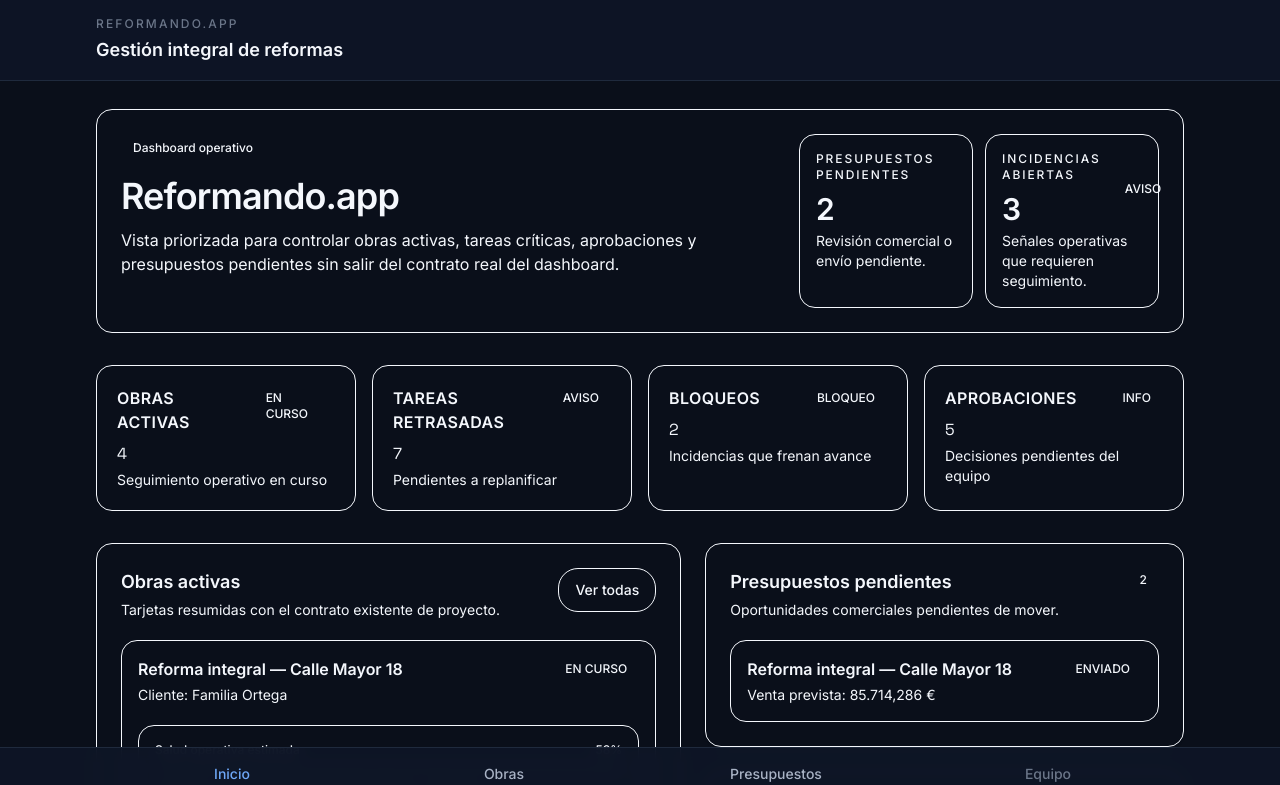
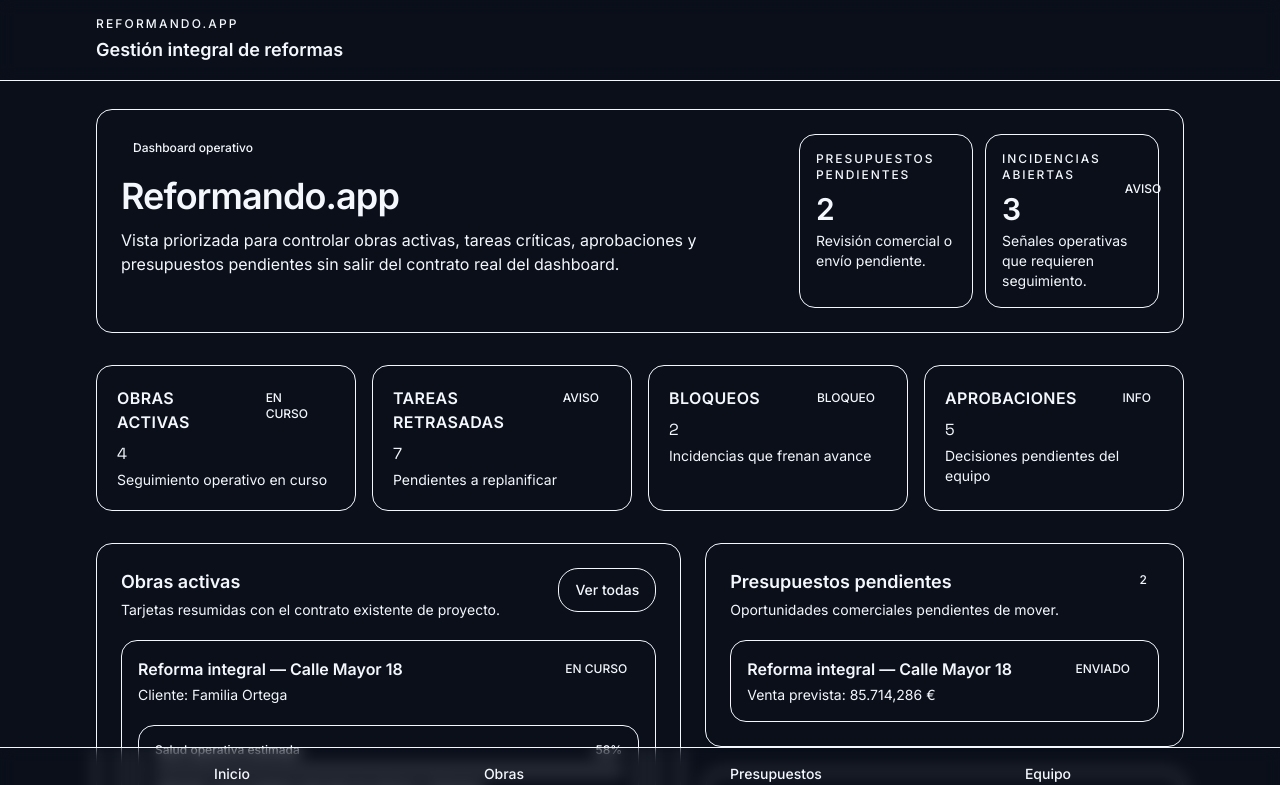
Before and after one commit to ReformandoPro/reforapp, a Next.js app: page / in a window 1280 px wide. Shown: the top 785 px of the page. Built offline with nearby package versions, Linux system fonts and the light colour scheme.

Commit message:
refactor(ui): migrate AppShell to semantic tokens

```diff
--- a/src/components/layout/AppShell.tsx
+++ b/src/components/layout/AppShell.tsx
@@ -13,23 +13,17 @@ const navigationItems: Array<{
 
 export function AppShell({ children }: { children: ReactNode }) {
   return (
-    <div className="min-h-screen bg-[var(--bg-base)] text-[var(--text-primary)]">
-      <header className="sticky top-0 z-10 border-b border-b-[var(--border-subtle)] bg-[var(--bg-surface)]/95 backdrop-blur">
+    <div className="min-h-screen bg-bg-base text-content-primary">
+      <header className="sticky top-0 z-10 border-b border-subtle bg-bg-surface/95 backdrop-blur">
         <div className="mx-auto flex max-w-6xl flex-col gap-1 px-4 py-4 sm:px-6 lg:px-8">
-          <p className="text-xs font-medium uppercase tracking-[0.18em] text-[var(--text-tertiary)]">
-            Reformando.app
-          </p>
-          <h1 className="text-lg font-semibold text-[var(--text-primary)]">
-            Gestión integral de reformas
-          </h1>
+          <p className="text-xs font-medium uppercase tracking-[0.18em] text-content-tertiary">Reformando.app</p>
+          <h1 className="text-lg font-semibold text-content-primary">Gestión integral de reformas</h1>
         </div>
       </header>
 
-      <main className="mx-auto w-full max-w-6xl px-4 py-6 pb-24 sm:px-6 lg:px-8">
-        {children}
-      </main>
+      <main className="mx-auto w-full max-w-6xl px-4 py-6 pb-24 sm:px-6 lg:px-8">{children}</main>
 
-      <nav className="fixed inset-x-0 bottom-0 z-10 border-t border-t-[var(--border-subtle)] bg-[var(--bg-surface)]/95 backdrop-blur">
+      <nav className="fixed inset-x-0 bottom-0 z-10 border-t border-subtle bg-bg-surface/95 backdrop-blur">
         <div className="mx-auto flex max-w-6xl items-center justify-around px-2 py-2 sm:px-6 lg:px-8">
           {navigationItems.map((item) => (
             <Link
@@ -37,8 +31,8 @@ export function AppShell({ children }: { children: ReactNode }) {
               href={item.href}
               className={`flex min-w-0 flex-1 flex-col items-center gap-1 rounded-xl px-3 py-2 text-xs font-medium transition-colors sm:text-sm ${
                 item.active
-                  ? "text-[var(--primary-300)]"
-                  : "text-[var(--text-secondary)] hover:text-[var(--text-primary)]"
+                  ? "text-primary-300"
+                  : "text-content-secondary hover:text-content-primary"
               }`}
             >
               <span>{item.label}</span>
@@ -47,7 +41,7 @@ export function AppShell({ children }: { children: ReactNode }) {
 
           <span
             aria-disabled="true"
-            className="flex min-w-0 flex-1 flex-col items-center gap-1 rounded-xl px-3 py-2 text-xs font-medium text-[var(--text-tertiary)] sm:text-sm"
+            className="flex min-w-0 flex-1 flex-col items-center gap-1 rounded-xl px-3 py-2 text-xs font-medium text-content-tertiary sm:text-sm"
           >
             <span>Equipo</span>
           </span>
```
